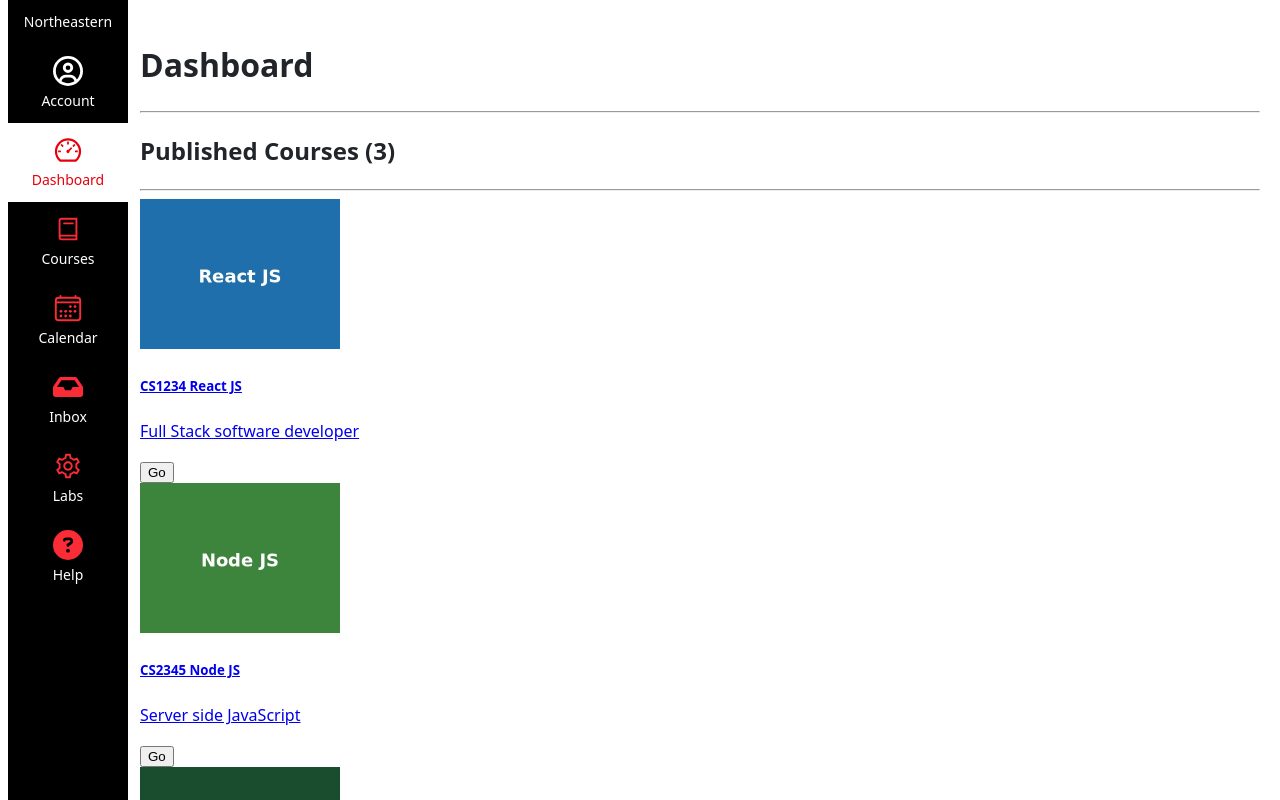
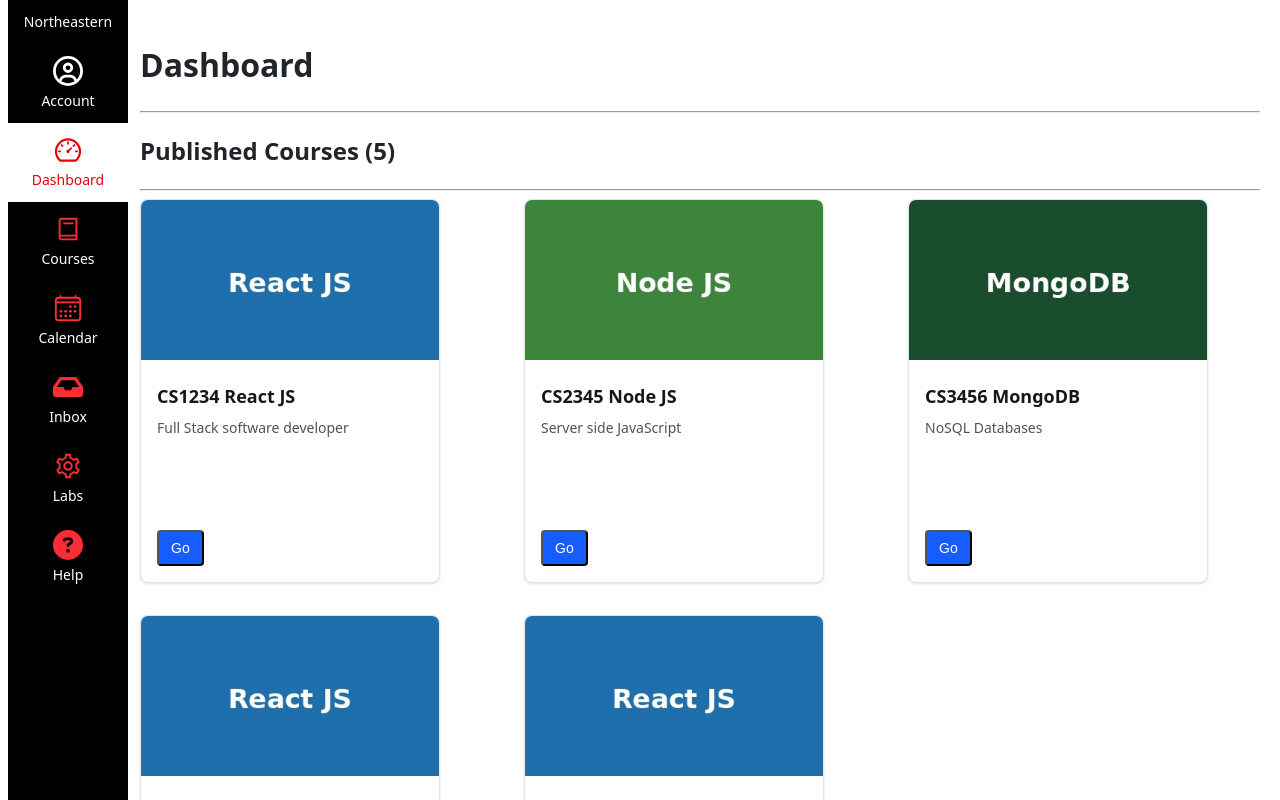
Before and after one commit to Blanq-one/webdev-client, a Next.js app: page /dashboard in a window 1280 px wide. Shown: the top 800 px of the page. Built offline with nearby package versions, Linux system fonts and the light colour scheme.

Commit message:
Style Kambaz dashboard and course cards

```diff
--- a/app/(kambaz)/dashboard/CourseCard.tsx
+++ b/app/(kambaz)/dashboard/CourseCard.tsx
@@ -1,10 +1,8 @@
 import Link from "next/link";
 import Image from "next/image";
+
 export default function CourseCard({
-  id,
-  title,
-  subtitle,
-  image,
+  id, title, subtitle, image,
 }: {
   id: string;
   title: string;
@@ -12,13 +10,31 @@
   image: string;
 }) {
   return (
-    <div className="wd-dashboard-course">
-      <Link href={`/courses/${id}/home`} className="wd-dashboard-course-link">
-        <Image src={image} width={200} height={150} alt={title} />
-        <div>
-          <h5>{title}</h5>
-          <p className="wd-dashboard-course-title">{subtitle}</p>
-          <button type="button">Go</button>
+    <div className="wd-dashboard-course w-[300px] max-w-full overflow-hidden rounded-lg border border-neutral-200 bg-white shadow-sm">
+      <Link
+        href={`/courses/${id}/home`}
+        className="wd-dashboard-course-link block text-neutral-900 no-underline"
+      >
+        <Image
+          src={image}
+          width={300}
+          height={160}
+          alt={title}
+          className="h-40 w-full object-cover"
+        />
+        <div className="p-4">
+          <h5 className="m-0 mb-2 truncate text-lg font-semibold whitespace-nowrap">
+            {title}
+          </h5>
+          <p className="wd-dashboard-course-title m-0 mb-3 h-[100px] overflow-hidden text-sm text-neutral-600">
+            {subtitle}
+          </p>
+          <button
+            type="button"
+            className="inline-flex items-center justify-center rounded bg-blue-600 px-3 py-1.5 text-sm font-medium text-white"
+          >
+            Go
+          </button>
         </div>
       </Link>
     </div>
--- a/app/(kambaz)/dashboard/page.tsx
+++ b/app/(kambaz)/dashboard/page.tsx
@@ -1,28 +1,21 @@
 import CourseCard from "./CourseCard";
+
 export default function Dashboard() {
   return (
     <div id="wd-dashboard">
-      <h1 id="wd-dashboard-title">Dashboard</h1> <hr />
-      <h2 id="wd-dashboard-published">Published Courses (3)</h2> <hr />
-      <div id="wd-dashboard-courses">
-        <CourseCard
-          id="1234"
-          title="CS1234 React JS"
-          subtitle="Full Stack software developer"
-          image="/images/reactjs.jpg"
-        />
-        <CourseCard
-          id="2345"
-          title="CS2345 Node JS"
-          subtitle="Server side JavaScript"
-          image="/images/nodejs.jpg"
-        />
-        <CourseCard
-          id="3456"
-          title="CS3456 MongoDB"
-          subtitle="NoSQL Databases"
-          image="/images/mongodb.jpg"
-        />
+      <h1 id="wd-dashboard-title">Dashboard</h1>
+      <hr />
+      <h2 id="wd-dashboard-published">Published Courses (5)</h2>
+      <hr />
+      <div
+        id="wd-dashboard-courses"
+        className="grid grid-cols-1 gap-8 sm:grid-cols-2 xl:grid-cols-3 2xl:grid-cols-4"
+      >
+        <CourseCard id="1234" title="CS1234 React JS" subtitle="Full Stack software developer" image="/images/reactjs.jpg" />
+        <CourseCard id="2345" title="CS2345 Node JS" subtitle="Server side JavaScript" image="/images/nodejs.jpg" />
+        <CourseCard id="3456" title="CS3456 MongoDB" subtitle="NoSQL Databases" image="/images/mongodb.jpg" />
+        <CourseCard id="6767" title="CS6767 ReactJS" subtitle="This course is how we teach how to be a Gen Z." image="/images/reactjs.jpg" />
+        <CourseCard id="CS9999" title="CS9999 Sample Course" subtitle="Assistant-generated sample, not my course" image="/images/reactjs.jpg" />
       </div>
     </div>
   );
```
